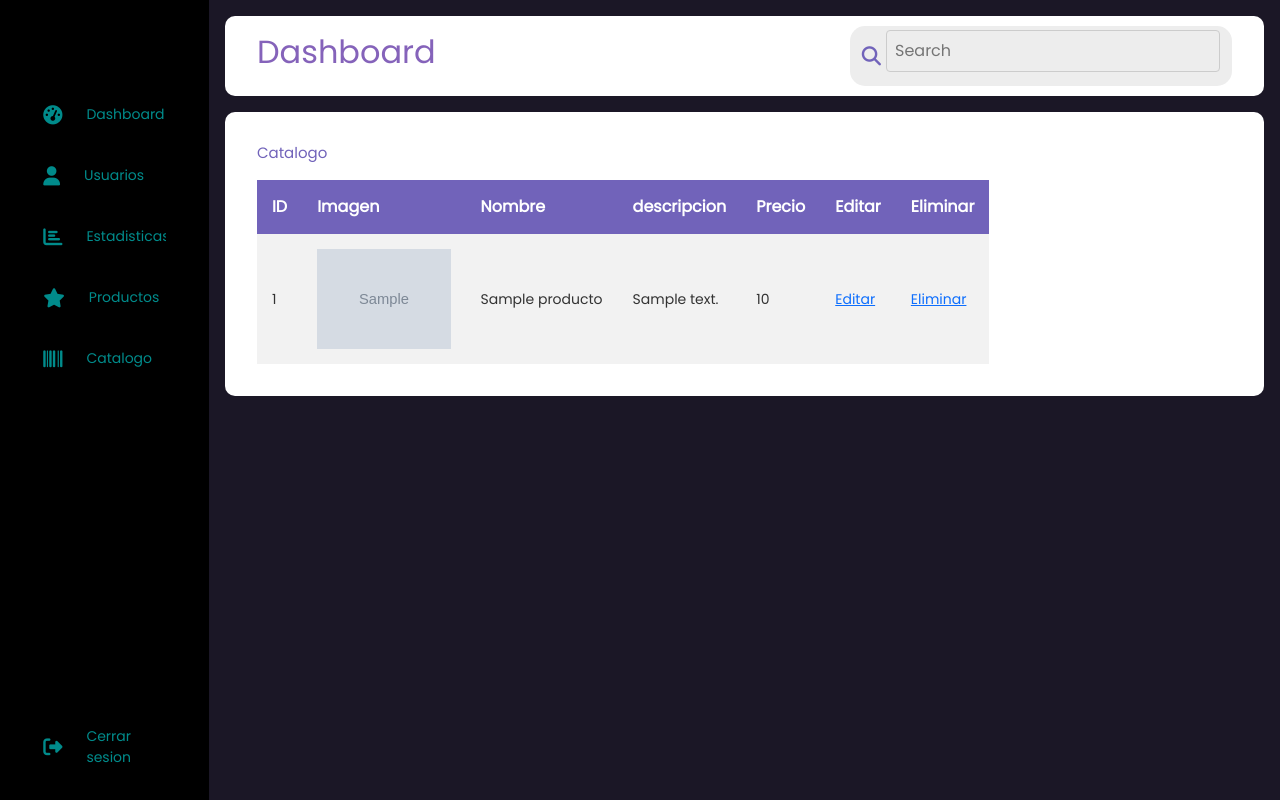
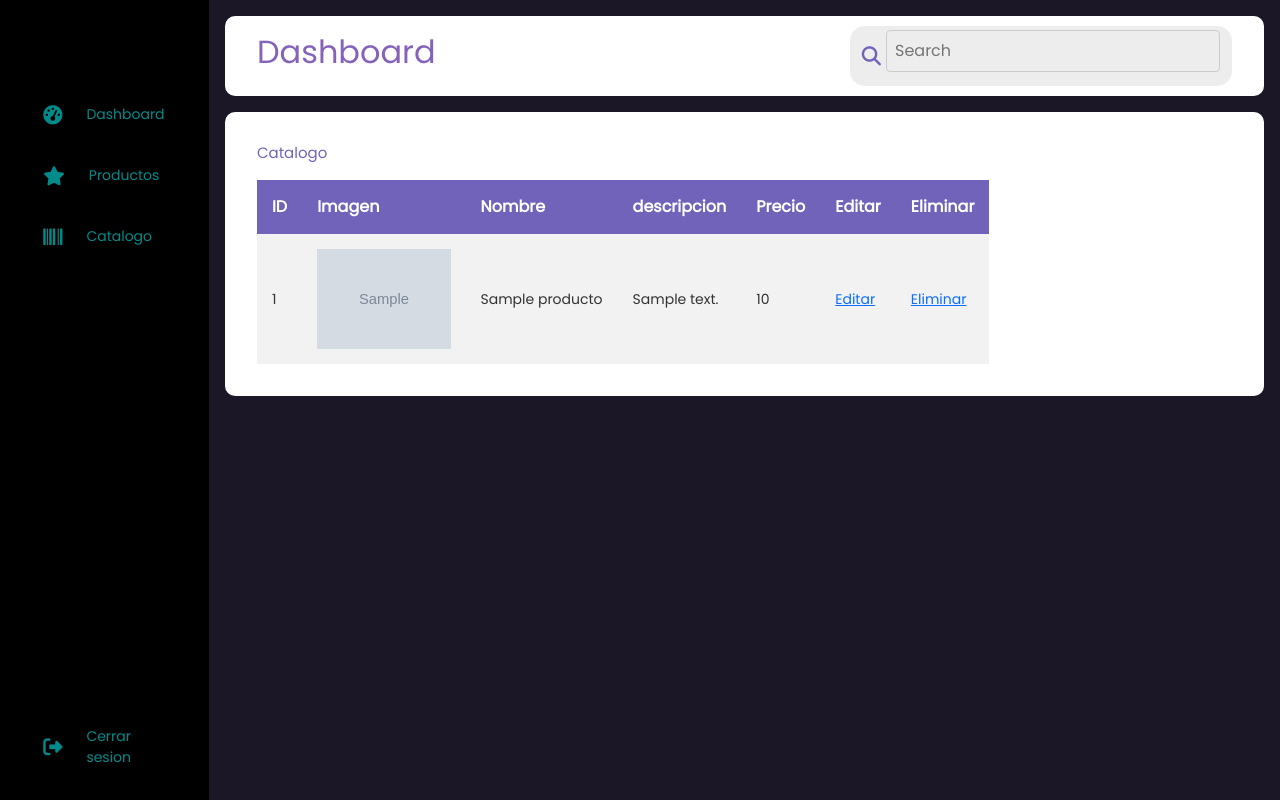
Before and after one commit to samueleliazar/software, a Django app: page /catalogo/ in a window 1280 px wide. Run offline with Django 5.2, Linux system fonts and the light colour scheme; tables that the repository leaves empty hold one stand-in row (values such as "Sample post"); grey boxes marked "Sample" are stand-in pictures.

Commit message:
comiteao

```diff
--- a/aplicacion/templates/aplicacion/catalogo.html
+++ b/aplicacion/templates/aplicacion/catalogo.html
@@ -20,18 +20,6 @@
                 <a href={% url "dashboard" %}>
                     <i class="fas fa-tachometer-alt"></i>
                     <span>Dashboard</span>
-                </a>
-            </li>
-            <li>
-                <a href={% url "usuarios" %}>
-                    <i class="fas fa-user"></i>
-                    <span>Usuarios</span>
-                </a>
-            </li>
-            <li>
-                <a href={% url "estadisticas" %}>
-                    <i class="fas fa-chart-bar"></i>
-                    <span>Estadisticas</span>
                 </a>
             </li>
             <li>
@@ -97,7 +85,6 @@
 
 
 
-    <script src={% static "../static/js/api.js"%}></script>
 </body>
 
 </html>
```
Also changed, not shown: sitio/settings.py (+7 -1 lines), aplicacion/migrations/0001_initial.py (added), productos/album_2024-06-12_22-18-01.gif (added), productos/benjacommit.jpeg (added), productos/benjacommit_XBBlvQy.jpeg (added), productos/holi2.png (added).
